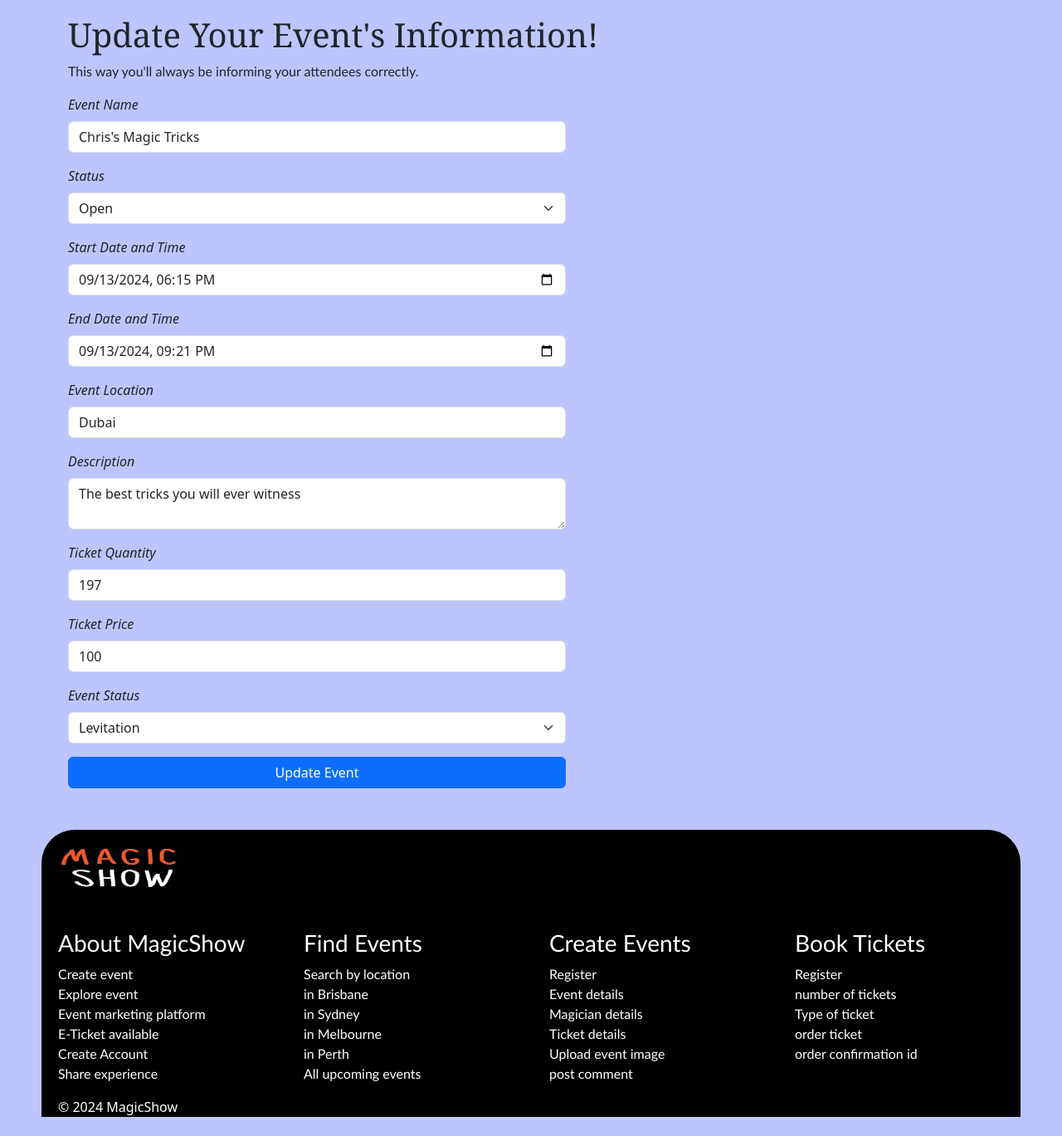
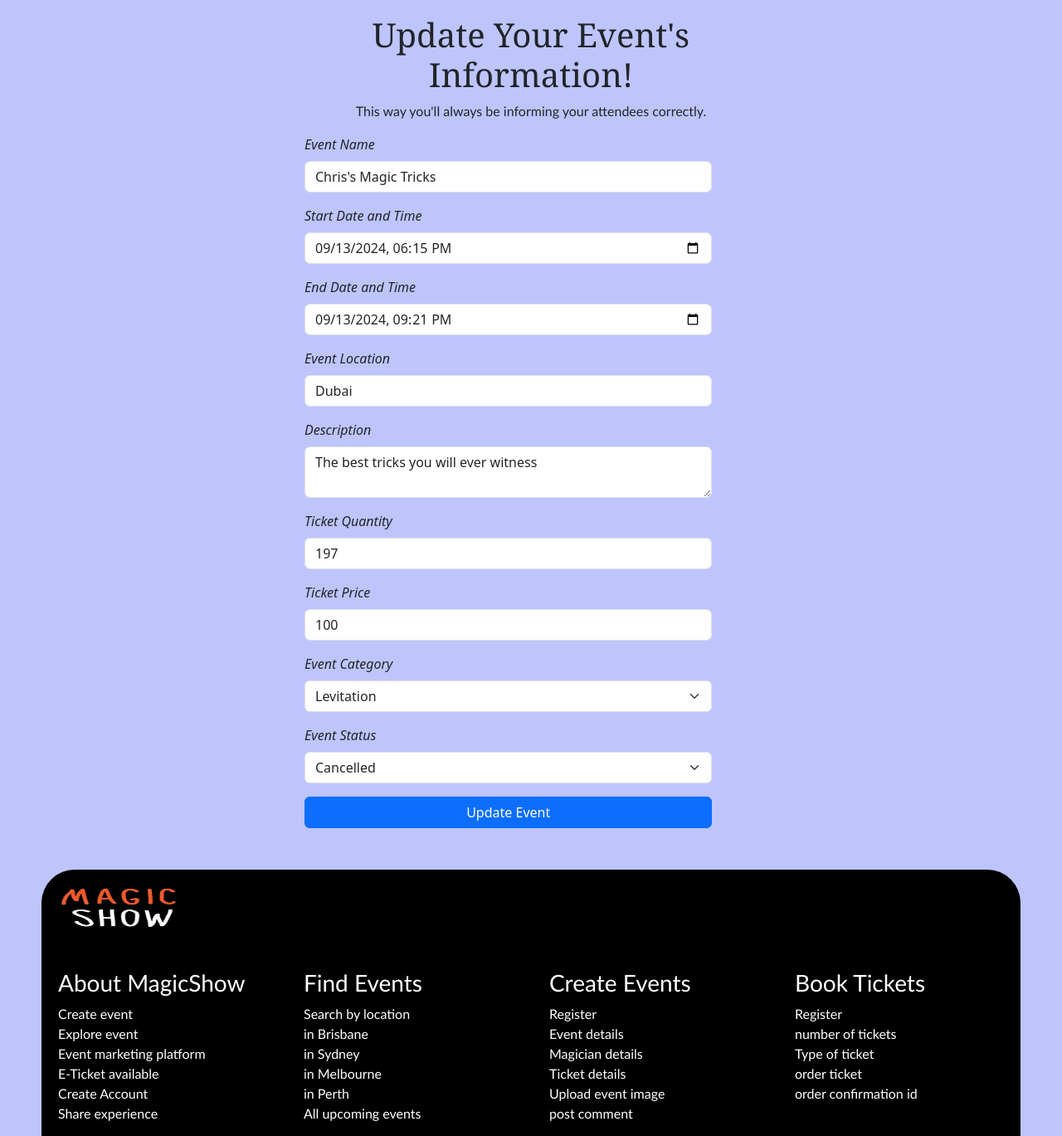
Before and after one commit to mehakchahal123/a3_group22, a Flask app: page /events/edit/3 in a window 1280 px wide. Shown: the part 78-1447 px from the top of the page at 83% size. Before the commit the page ends 1424 px from the top, so only its background shows below. Run offline with Flask 3, Linux system fonts and the light colour scheme; a user stored in the database is signed in; some libraries are stand-ins or nearby versions.

Commit message:
made cancelled, sold out, inactive and open display accordingly on show.html and back end coded it. also displayed eventType on show.html

```diff
--- a/a3_starter_code/a3_starter_code-main/projectfile/website/events.py
+++ b/a3_starter_code/a3_starter_code-main/projectfile/website/events.py
@@ -59,7 +59,10 @@ def edit_event(eventid):
         event.ticketQuantity=form.ticketQuantity.data
         event.ticketsAvailable=form.ticketQuantity.data
         event.ticketPrice=form.ticketPrice.data
-        event.status = form.status.data
+        event.eventStatus = form.eventStatus.data
+
+        if datetime.now() > event.eventendDateTime:
+            event.eventStatus = "Inactive"
 
         db.session.commit()
         flash('Event updated successfully!', 'success')
@@ -141,8 +144,8 @@ def book(eventid):
       db.session.commit()
       # Update the event status if no tickets are remaining
       if event.ticketsAvailable == 0:
-        event.status = "Sold Out"
-        db.session.commit()
+        event.eventStatus = "Sold Out"
+      db.session.commit()
       # flashing a message which needs to be handled by the html
       flash('Your booking has been added', 'success')
     #Error handling in case booking fails for unknown reason
--- a/a3_starter_code/a3_starter_code-main/projectfile/website/forms.py
+++ b/a3_starter_code/a3_starter_code-main/projectfile/website/forms.py
@@ -47,7 +47,6 @@ class EventForm(FlaskForm):
 
 class EditForm(FlaskForm):
     eventName = StringField('Event Name', validators=[InputRequired(), Length(max=80)])
-    status = SelectField('Status', choices=[('Open', 'Open'), ('Cancelled', 'Cancelled')])
     eventstartDateTime = DateTimeLocalField('Start Date and Time', validators=[InputRequired()])
     eventendDateTime = DateTimeLocalField('End Date and Time', validators=[InputRequired()])
     eventLocation = StringField('Event Location', validators=[InputRequired(), Length(max=200)])
@@ -55,7 +54,8 @@ class EditForm(FlaskForm):
     ticketQuantity = IntegerField('Ticket Quantity', validators=[InputRequired(), NumberRange(min=1)])
     ticketPrice = IntegerField('Ticket Price', validators=[InputRequired(), NumberRange(min=0)])
     #eventImage = FileField('Event Image', validators=[ FileRequired(message='Image cannot be empty'), FileAllowed(ALLOWED_FILE, message='Only supports PNG, ]PG, png, jpg')])
-    eventType = SelectField('Event Status', choices=[('Illusion', 'Illusion'), ('Comedy', 'Comedy'), ('Levitation', 'Levitation'), ('Transformation', 'Transformation'), ('Mentalism', 'Mentalism'), ('Penetration', 'Penetration')], validators=[InputRequired()])
+    eventType = SelectField('Event Category', choices=[('Illusion', 'Illusion'), ('Comedy', 'Comedy'), ('Levitation', 'Levitation'), ('Transformation', 'Transformation'), ('Mentalism', 'Mentalism'), ('Penetration', 'Penetration')], validators=[InputRequired()])
+    eventStatus = SelectField(' Event Status', choices=[('Open', 'Open'), ('Cancelled', 'Cancelled'), ('Sold Out', 'Sold Out'),('Inactive', 'Inactive')], validators=[InputRequired()])
     submit = SubmitField('Update Event')
 
 
--- a/a3_starter_code/a3_starter_code-main/projectfile/website/models.py
+++ b/a3_starter_code/a3_starter_code-main/projectfile/website/models.py
@@ -37,8 +37,8 @@ class Event(db.Model):
     ticketsAvailable = db.Column(db.Integer)
     ticketPrice = db.Column(db.Float)
     eventImage = db.Column(db.String(400))
-    eventStatus = db.Column(db.String(10))
     eventType = db.Column(db.String(50), nullable=False)
+    eventStatus = db.Column(db.String(10), nullable=False, default='Open')
 
     bookings = db.relationship('Booking', backref='event', cascade="all, delete-orphan")
     comments = db.relationship('Comment', backref='event', cascade="all, delete-orphan")
--- a/a3_starter_code/a3_starter_code-main/projectfile/website/templates/events/edit.html
+++ b/a3_starter_code/a3_starter_code-main/projectfile/website/templates/events/edit.html
@@ -3,17 +3,14 @@
 {% from 'bootstrap5/form.html' import render_form %}
 
 {% block content %}
-
-  <div class="container">
-    <div class="row mt-5">
-      <div class="col-md-12">
-        <br><br>
-        <h1>Update Your Event's Information!</h1>
-        <p>This way you'll always be informing your attendees correctly.</p>
-        {{ render_form(form) }}
-      </div>
+<div class="container">
+    <div class="row mt-5 justify-content-center">
+        <div class="col-md-6">
+            <br><br>
+            <h1 class="text-center">Update Your Event's Information!</h1>
+            <p class="text-center">This way you'll always be informing your attendees correctly.</p>
+            {{ render_form(form) }}
+        </div>
     </div>
-  </div>
-
-
+</div>
 {% endblock %}
```
Also changed, not shown: a3_starter_code/a3_starter_code-main/projectfile/website/templates/events/show.html (+7 -0 lines), a3_starter_code/a3_starter_code-main/projectfile/instance/sitedata.sqlite.
